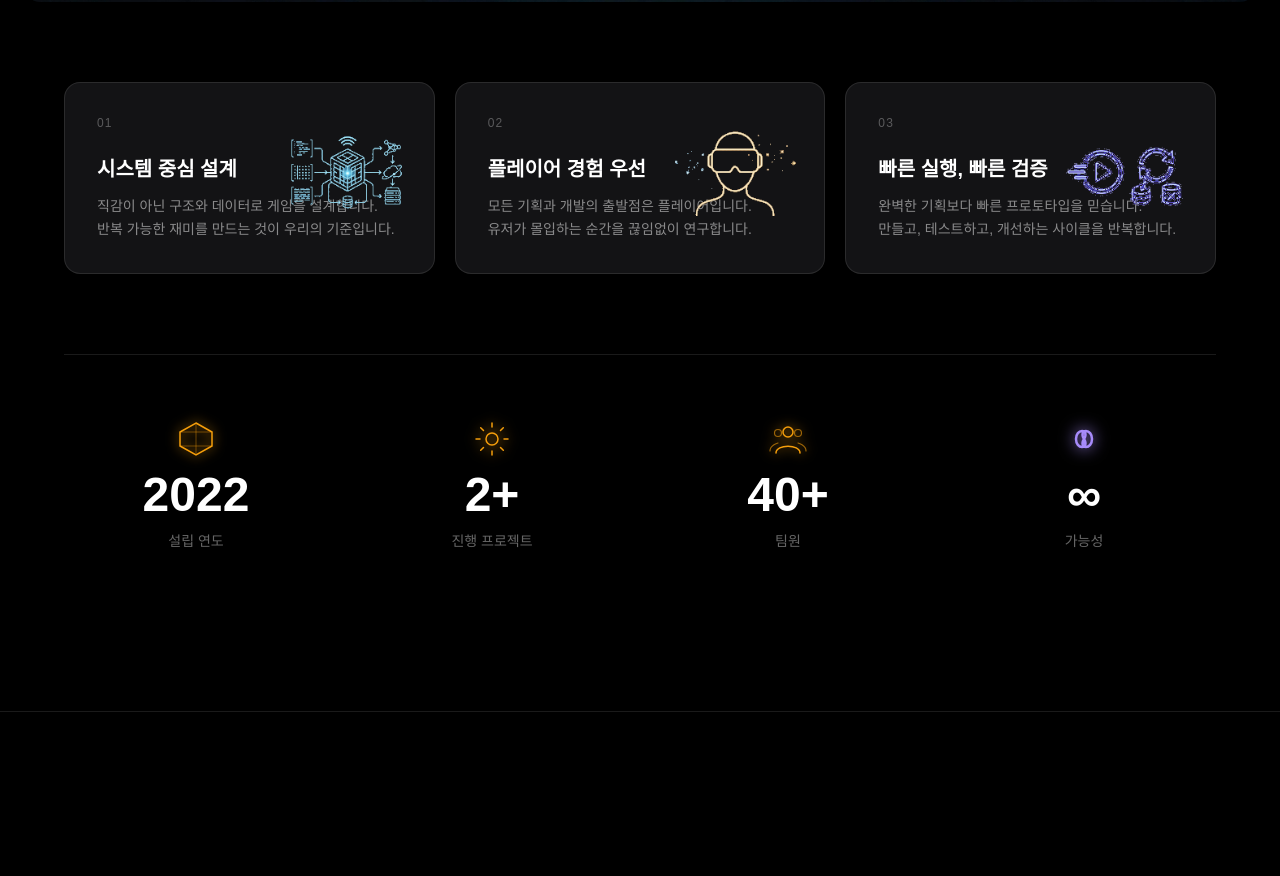
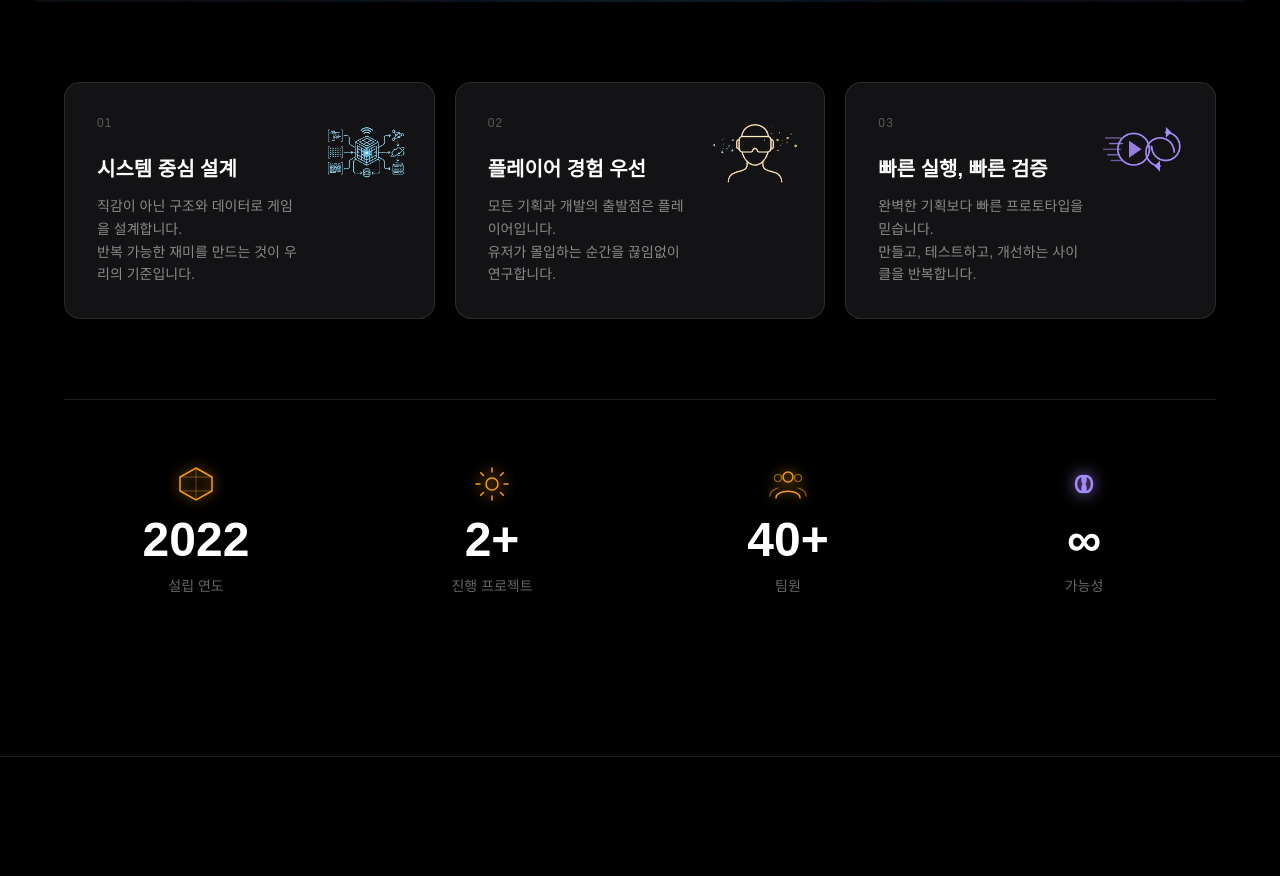
Before and after one commit to arotech-inc/corporate, a Next.js app: page / in a window 1280 px wide. Shown: the part 2355-3231 px from the top of the page. Built offline with nearby package versions, Linux system fonts and the light colour scheme.

Commit message:
vision icon update

```diff
--- a/app/page.tsx
+++ b/app/page.tsx
@@ -154,10 +154,10 @@ export default function Home() {
           <div className="relative bg-zinc-900/80 border border-white/10 rounded-2xl p-8 overflow-hidden">
             <span className="text-white/30 text-xs tracking-widest block mb-6">01</span>
             <div className="absolute top-6 right-6">
-              <Image src="/v_icon1.png" alt="시스템 중심 설계" width={130} height={130} />
+              <Image src="/v_icon1.png" alt="시스템 중심 설계" width={90} height={90} />
             </div>
-            <h3 className="text-xl font-bold mb-3 pr-20">시스템 중심 설계</h3>
-            <p className="text-white/50 text-sm leading-relaxed">
+            <h3 className="text-xl font-bold mb-3 pr-24">시스템 중심 설계</h3>
+            <p className="text-white/50 text-sm leading-relaxed pr-24">
               직감이 아닌 구조와 데이터로 게임을 설계합니다.<br />
               반복 가능한 재미를 만드는 것이 우리의 기준입니다.
             </p>
@@ -167,10 +167,10 @@ export default function Home() {
           <div className="relative bg-zinc-900/80 border border-white/10 rounded-2xl p-8 overflow-hidden">
             <span className="text-white/30 text-xs tracking-widest block mb-6">02</span>
             <div className="absolute top-6 right-6">
-              <Image src="/v_icon2.png" alt="플레이어 경험 우선" width={130} height={130} />
+              <Image src="/v_icon2.png" alt="플레이어 경험 우선" width={90} height={90} />
             </div>
-            <h3 className="text-xl font-bold mb-3 pr-20">플레이어 경험 우선</h3>
-            <p className="text-white/50 text-sm leading-relaxed">
+            <h3 className="text-xl font-bold mb-3 pr-24">플레이어 경험 우선</h3>
+            <p className="text-white/50 text-sm leading-relaxed pr-24">
               모든 기획과 개발의 출발점은 플레이어입니다.<br />
               유저가 몰입하는 순간을 끊임없이 연구합니다.
             </p>
@@ -180,10 +180,10 @@ export default function Home() {
           <div className="relative bg-zinc-900/80 border border-white/10 rounded-2xl p-8 overflow-hidden">
             <span className="text-white/30 text-xs tracking-widest block mb-6">03</span>
             <div className="absolute top-6 right-6">
-              <Image src="/v_icon3.png" alt="빠른 실행, 빠른 검증" width={130} height={130} />
+              <Image src="/v_icon3.png" alt="빠른 실행, 빠른 검증" width={90} height={90} />
             </div>
-            <h3 className="text-xl font-bold mb-3 pr-20">빠른 실행, 빠른 검증</h3>
-            <p className="text-white/50 text-sm leading-relaxed">
+            <h3 className="text-xl font-bold mb-3 pr-24">빠른 실행, 빠른 검증</h3>
+            <p className="text-white/50 text-sm leading-relaxed pr-24">
               완벽한 기획보다 빠른 프로토타입을 믿습니다.<br />
               만들고, 테스트하고, 개선하는 사이클을 반복합니다.
             </p>
```
Also changed, not shown: public/v_icon3.png.
